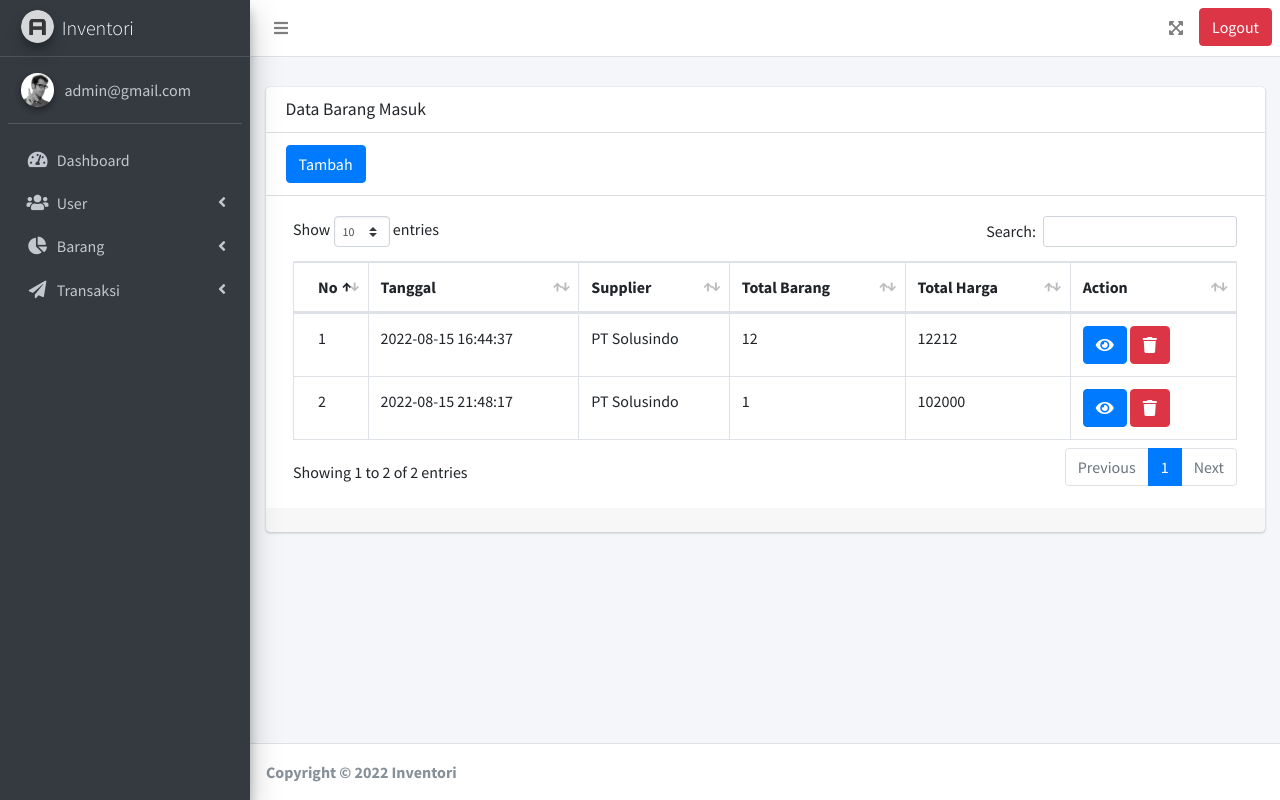
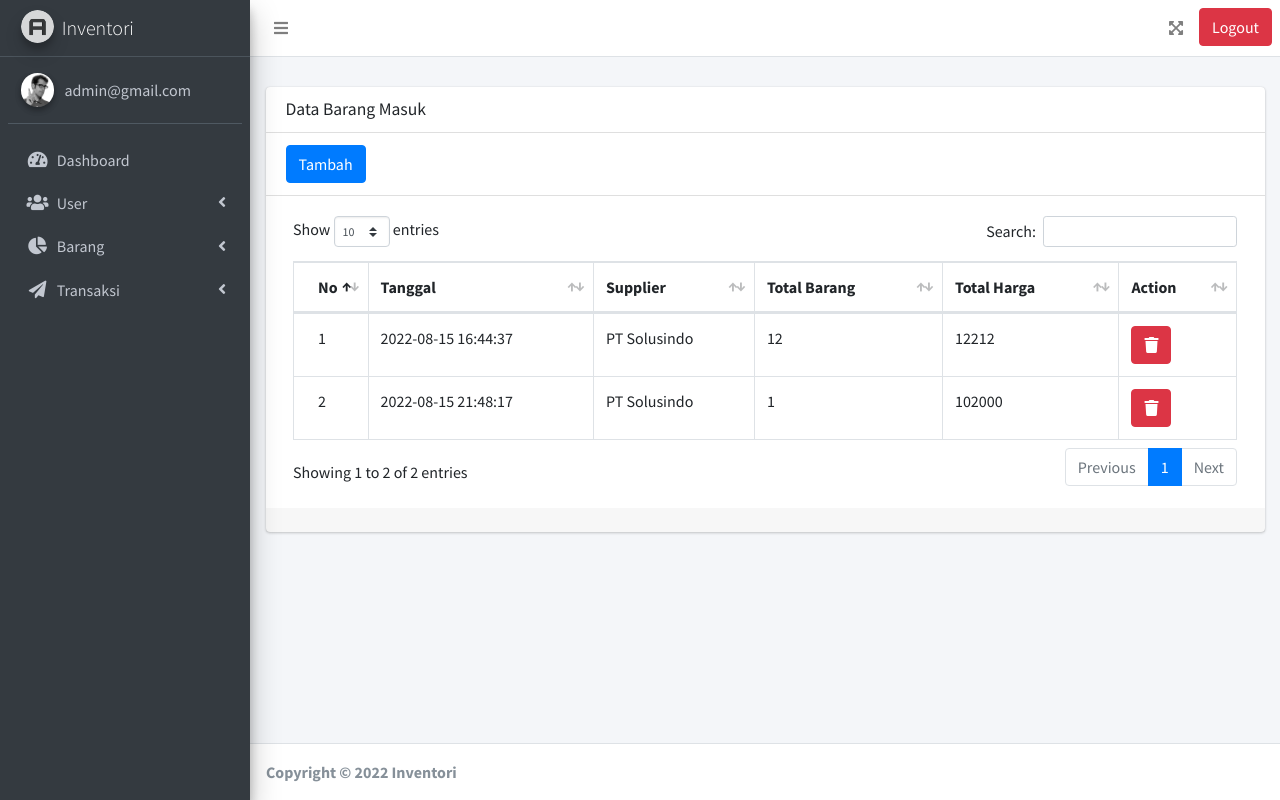
Before and after one commit to nevintrian/inventori_barang, a PHP site: page /barang_masuk in a window 1280 px wide. Run offline with PHP 8.4, Linux system fonts and the light colour scheme; a user stored in the database is signed in; data comes from the database, SQL or seed files in the repository; some libraries are stand-ins or nearby versions.

Commit message:
hide view transaksi

```diff
--- a/barang_keluar/view.php
+++ b/barang_keluar/view.php
@@ -39,7 +39,7 @@
                                                     <td><?= $barang_keluar->total_barang ?></td>
                                                     <td><?= $barang_keluar->total_harga ?></td>
                                                     <td>
-                                                        <a href="#" class="btn btn-primary btn-view" data-id="<?= $barang_keluar->id; ?>"><i class="fa fa-eye"></i></a>
+                                                        <!-- <a href="#" class="btn btn-primary btn-view" data-id="<?= $barang_keluar->id; ?>"><i class="fa fa-eye"></i></a> -->
                                                         <a href="#" class="btn btn-danger btn-delete" data-id="<?= $barang_keluar->id; ?>"><i class="fa fa-trash"></i></a>
                                                     </td>
                                                 </tr>
--- a/barang_masuk/view.php
+++ b/barang_masuk/view.php
@@ -39,7 +39,7 @@
                                                     <td><?= $barang_masuk->total_barang ?></td>
                                                     <td><?= $barang_masuk->total_harga ?></td>
                                                     <td>
-                                                        <a href="#" class="btn btn-primary btn-view" data-id="<?= $barang_masuk->id; ?>"><i class="fa fa-eye"></i></a>
+                                                        <!-- <a href="#" class="btn btn-primary btn-view" data-id="<?= $barang_masuk->id; ?>"><i class="fa fa-eye"></i></a> -->
                                                         <a href="#" class="btn btn-danger btn-delete" data-id="<?= $barang_masuk->id; ?>"><i class="fa fa-trash"></i></a>
                                                     </td>
                                                 </tr>
```
